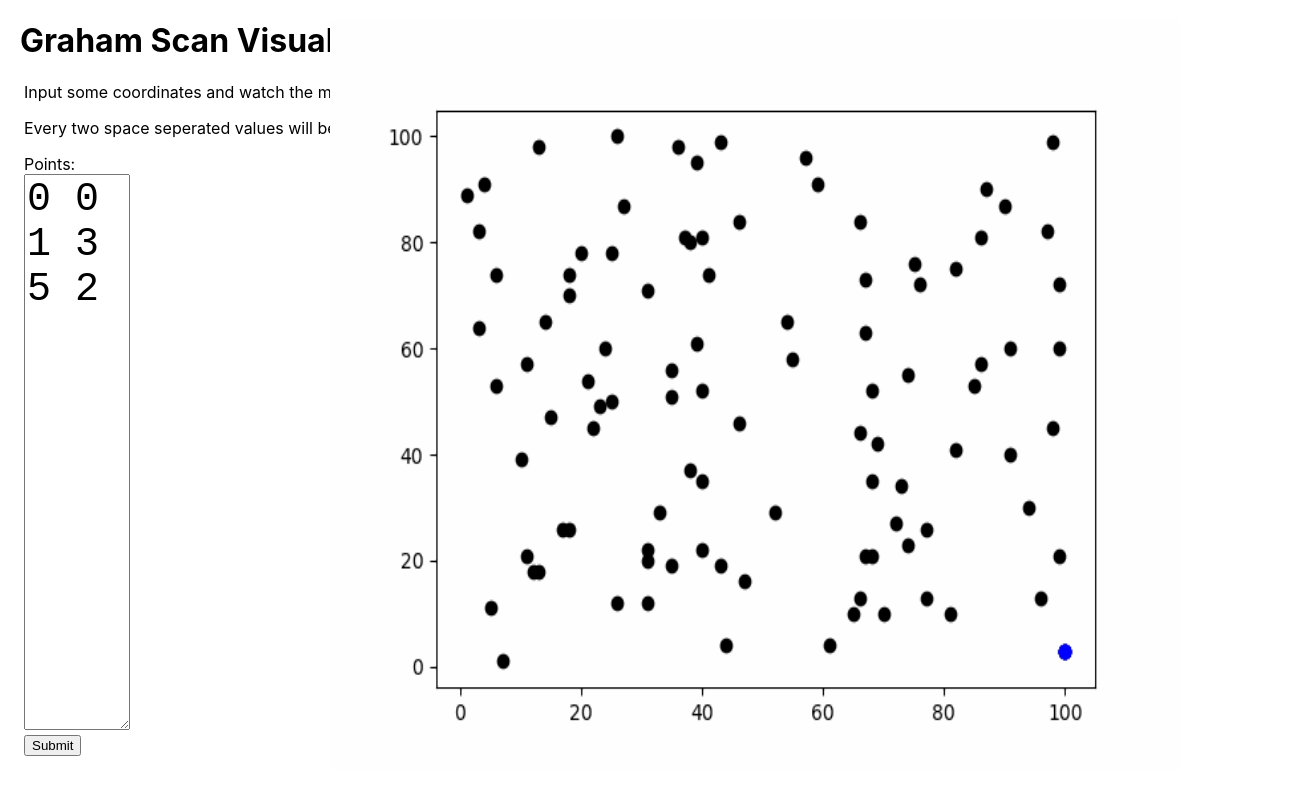
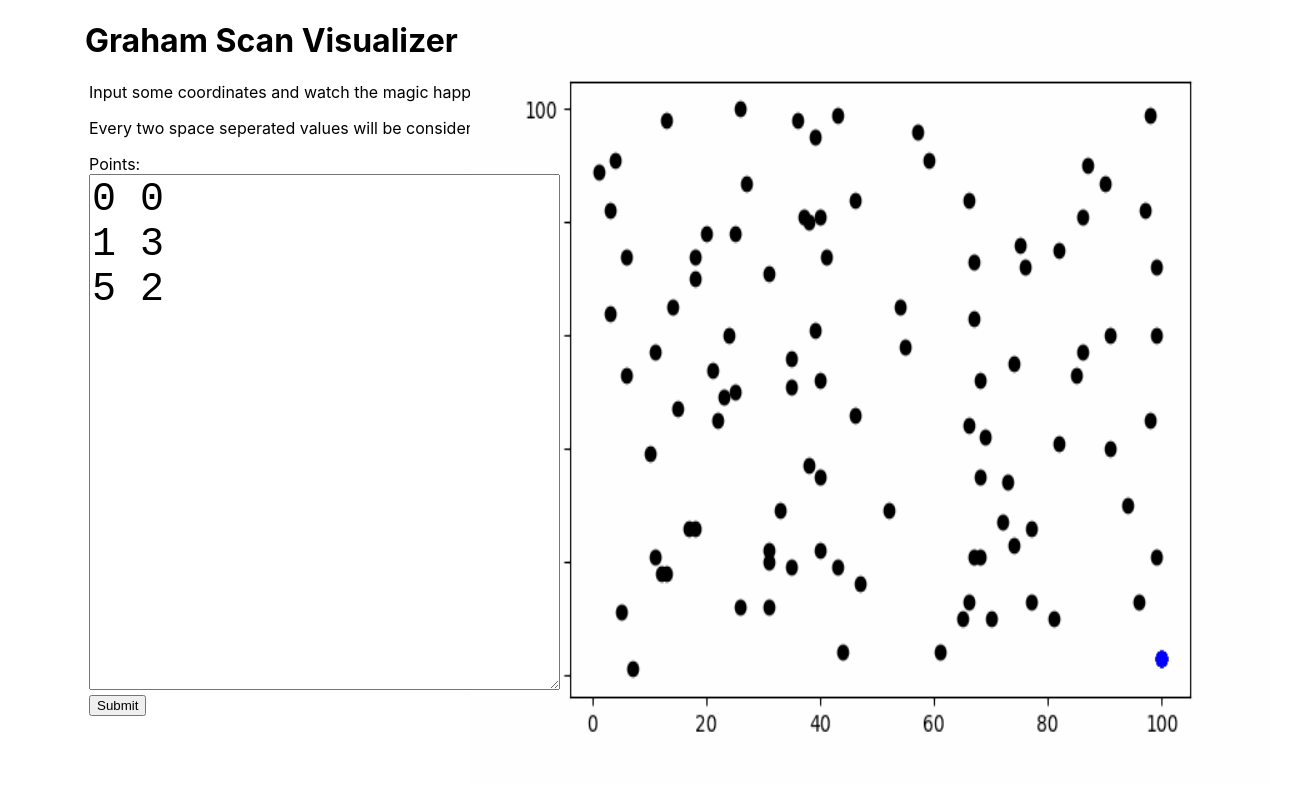
Before and after one commit to jma02/graham-scan-visualizer, a React (Create React App) app in the folder frontend/: page / in a window 1280 px wide. Shown: the top 794 px of the page, 1304 px wide, since content can reach past the window. Built offline with nearby package versions, Linux system fonts and the light colour scheme.

Commit message:
aligned website

```diff
--- a/frontend/src/App.css
+++ b/frontend/src/App.css
@@ -1,3 +1,7 @@
+html, body {
+  max-width: 100%;
+  overflow-x: hidden;
+}
 .App {
   text-align: center;
 }
--- a/frontend/src/App.js
+++ b/frontend/src/App.js
@@ -38,11 +38,11 @@ class CoordinateInput extends React.Component {
 
   render() {
     return (
-      <form onSubmit={this.handleSubmit} style={{position : "absolute", left : "24px"}}>
+      <form onSubmit={this.handleSubmit} style={{position : "absolute", left : "89px"}}>
         <label>
           Points:
           <br></br>
-          <textarea value={this.state.value} onChange={this.handleChange} style={{height : "550px", width : "100px", fontSize : "40px",}} />
+          <textarea value={this.state.value} onChange={this.handleChange} style={{height : "510px", width : "465px", fontSize : "40px",}} />
           <br></br>
         </label>
         <input type="submit" value="Submit" />
@@ -54,17 +54,17 @@ class CoordinateInput extends React.Component {
 function Preview() {
   return (
     <div>
-      <img src={require('./gscan.gif')} alt={"Finished!"} style={{position: "absolute", right : "100px", top : "20px",
-    height : "750px", width : "850px"}}/>
+      <img src={require('./gscan.gif')} alt={"Finished!"} style={{position: "absolute", right : "10px", bottom : "15px",
+    height : "800px", width : "800px"}}/>
     </div>
   );
 }
 export default function MyApp() {
   return (
     <div>
-      <h1 style={{position: "relative", left: "20px"}}>Graham Scan Visualizer</h1>
-      <p style={{position: "relative", left: "24px"}}>Input some coordinates and watch the magic happen.</p>
-      <p style={{position: "relative", left: "24px"}}>Every two space seperated values will be considered a 2D point.</p>
+      <h1 style={{position: "relative", left: "85px"}}>Graham Scan Visualizer</h1>
+      <p style={{position: "relative", left: "89px"}}>Input some coordinates and watch the magic happen.</p>
+      <p style={{position: "relative", left: "89px"}}>Every two space seperated values will be considered a 2D point.</p>
       <Preview />
       <CoordinateInput />
     </div>
--- /dev/null
+++ b/package.json
@@ -0,0 +1,5 @@
+{
+  "dependencies": {
+    "mongodb": "^4.13.0"
+  }
+}
```
Also changed, not shown: 1 other file (tests, documents, lock files or other folders).
